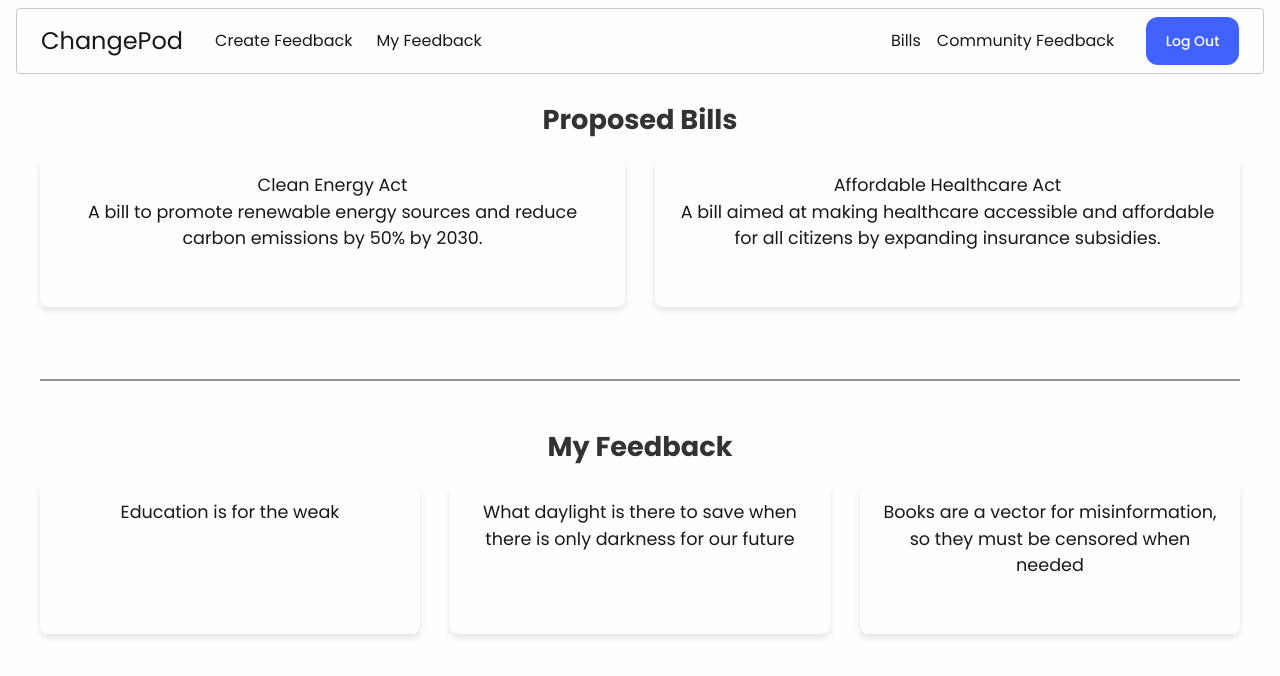
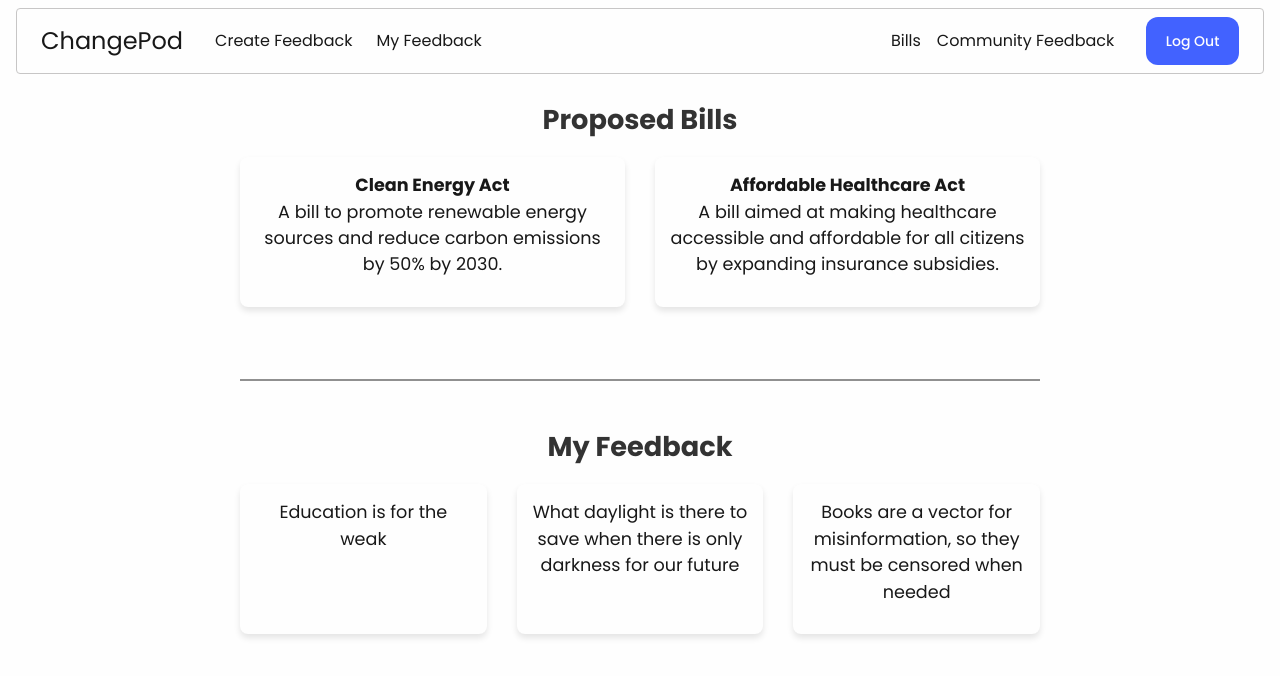
Before and after one commit to Flaryiest/hack-the-change, a React (Vite) app in the folder Frontend/: page /dashboard/bills in a window 1280 px wide. Shown: the top 676 px of the page. Built offline with nearby package versions, Linux system fonts and the light colour scheme; no server answers.

Commit message:
minor content changes

```diff
--- a/Frontend/src/components/Dashboard/BillResponse.jsx
+++ b/Frontend/src/components/Dashboard/BillResponse.jsx
@@ -5,17 +5,32 @@ import { useOutletContext } from "react-router-dom";
 export default function Bills() {
     const [feedback, setFeedback] = useState({});
     const [showFeedback, setShowFeedback] = useState({});
-    const [userInfo, setUserInfo, bills, setBills, render, triggerRender] = useOutletContext();
+    const [userInfo, setUserInfo, bills, setBills, render, triggerRender, userId] = useOutletContext();
 
     const handleFeedbackChange = (id, e) => {
         setFeedback((prevFeedback) => ({
             ...prevFeedback,
             [id]: e.target.value,
         }));
+
     };
 
     const handleFeedbackSubmit = async (id, e) => {
         e.preventDefault();
+        submitBillFeedback(id)
+    }
+    async function submitBillFeedback() {
+        const response = await fetch("https://swag.up.railway.app/"+ "bill/submit", {
+            method: "POST",
+            credentials: "include",
+            headers: {
+                "Content-Type": "application/json"
+            },
+            body: JSON.stringify({id: userId, bill: Object.keys(feedback)[0], feedback: feedback[Object.keys(feedback)[0]]})
+        })
+
+        const data = await response.json()
+        setUserInfo(data)
 
         if (feedback[id]?.trim()) {
             try {
--- a/Frontend/src/components/Dashboard/Dashboard.jsx
+++ b/Frontend/src/components/Dashboard/Dashboard.jsx
@@ -11,7 +11,7 @@ const Dashboard = () => {
         <div className="dashboard-cards">
           {Object.entries(bills).slice(0, 2).map(([billName, billData], index) => (
             <div key={index} className="dashboard-card">
-              <h3>{billName}</h3>
+              <h3 className="bill-title">{billName}</h3>
               <p>{billData.description}</p>
               <div className="feedback-section">
               </div>
--- a/Frontend/src/components/Dashboard/DashboardLayout.jsx
+++ b/Frontend/src/components/Dashboard/DashboardLayout.jsx
@@ -84,6 +84,6 @@ export default function DashboardLayout() {
 
     return <div>
         <DashboardNavbar></DashboardNavbar>
-        <Outlet context={[userInfo, setUserInfo, bills, setBills, render, triggerRender, userId]}></Outlet>
+        <Outlet context={[userInfo, setUserInfo, bills, setBills, render, triggerRender, userId, feedback, setFeedback]}></Outlet>
     </div>
 }
--- a/Frontend/src/style/Dashboard.css
+++ b/Frontend/src/style/Dashboard.css
@@ -4,7 +4,7 @@
     gap: 32px;
     padding: 20px;
     padding-top: 32px;
-    max-width: 1200px;
+    max-width: 800px;
     margin: auto;
 
   }
@@ -50,6 +50,10 @@
     margin: 20px 0;
   }
 
+  .bill-title {
+    font-weight: 700;
+
+  }
   @media (max-width: 600px) {
     .dashboard-container {
       padding: 10px;
```
